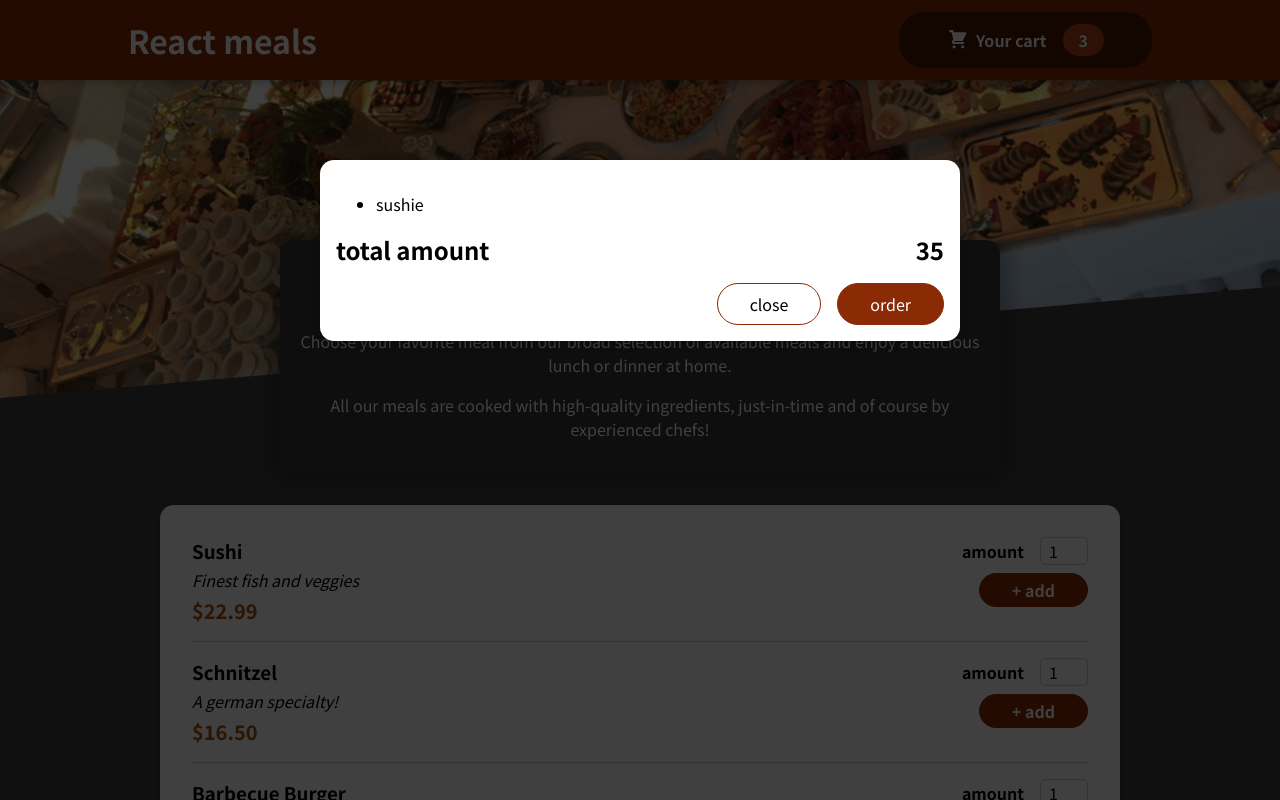
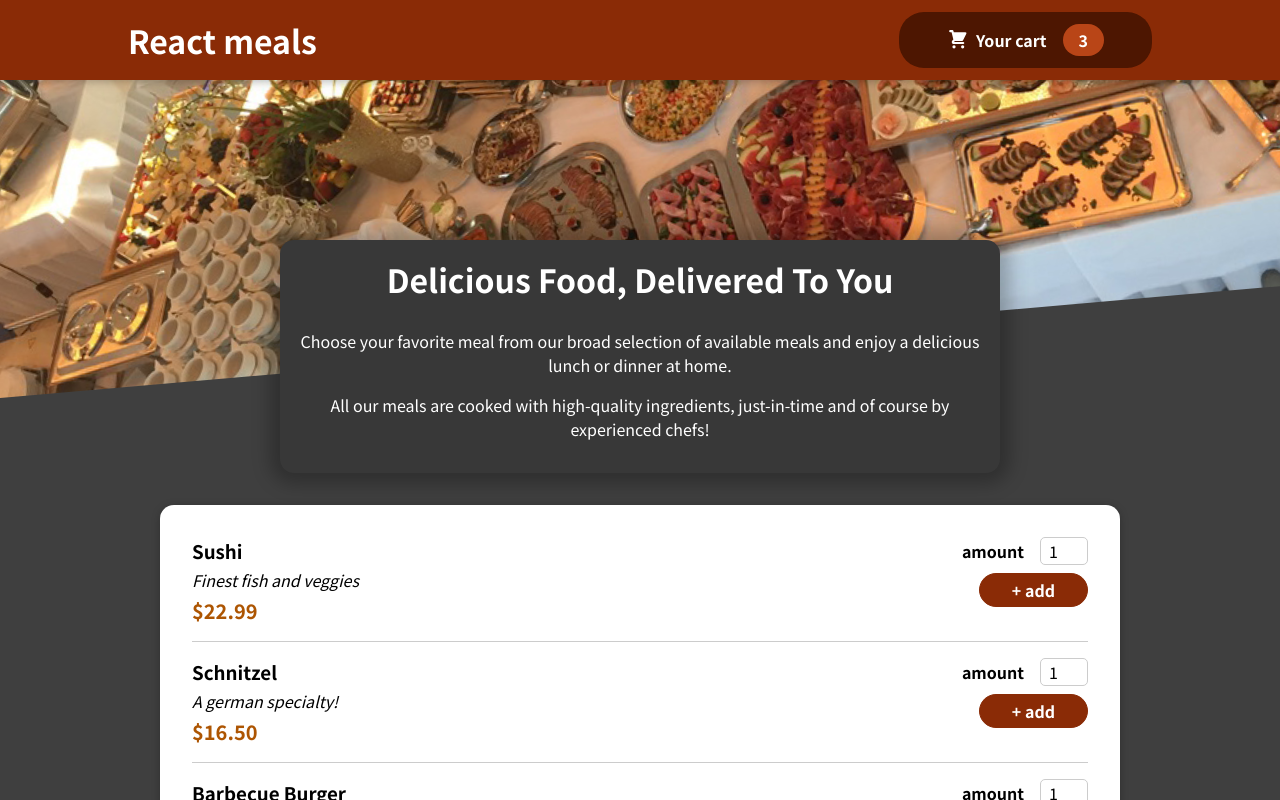
Before and after one commit to MiguelBrockmann/footudemy, a React (Create React App) app: page / in a window 1280 px wide. Shown: the top 800 px of the page. Built offline with nearby package versions, Linux system fonts and the light colour scheme.

Commit message:
modal logik wann auftauchen

```diff
--- a/src/App.js
+++ b/src/App.js
@@ -1,12 +1,23 @@
 import Header from "./components/Layout/Header";
 import Meals from "./components/Meals/Meals";
 import Cart from "./components/Cart/Cart";
+import {useEffect, useState} from "react";
 
 function App() {
+    const [cartIsShown,setCardIsShown]= useState(false);
+
+    const showCartHandler=()=>{
+        setCardIsShown(true);
+    }
+
+    const hideCartHandler=()=>{
+        setCardIsShown(false);
+    }
+
   return (
     <>
-        <Cart/>
-      <Header></Header>
+        {cartIsShown && <Cart hideModal={hideCartHandler}/>}
+        <Header showModal={showCartHandler} />
         <main>
             <Meals/>
         </main>
--- a/src/components/Cart/Cart.js
+++ b/src/components/Cart/Cart.js
@@ -16,7 +16,7 @@ const Cart= props =>{
                 <span>35</span>
             </div>
             <div className={classes.actions}>
-            <button className={classes["button-alt"]}> close</button>
+            <button className={classes["button-alt"]} onClick={props.hideModal}> close</button>
             <button className={classes.button}>order</button>
             </div>
             </Modal>
--- a/src/components/Layout/Header.js
+++ b/src/components/Layout/Header.js
@@ -8,7 +8,7 @@ const Header = props => {
         <>
             <header className={classes.header}>
                 <h1> React meals</h1>
-                <HeaderCartButton></HeaderCartButton>
+                <HeaderCartButton showModal2={props.showModal}></HeaderCartButton>
             </header>
             <div className={classes['main-image']}> {/*[] weil css class eine - hat und kein ganzes wort deshalb mit braces*/}
                 <img src={mealsImage}/>
--- a/src/components/Layout/HeaderCartButton.js
+++ b/src/components/Layout/HeaderCartButton.js
@@ -3,7 +3,7 @@ import classes from './HeaderCartButton.module.css'
 
 const HeaderCartButton = props =>{
      return(
-         <button className={classes.button}>
+         <button className={classes.button} onClick={props.showModal2}>
              <span className={classes.icon}> <Carticon/></span>
              <span> Your cart</span>
              <span className={classes.badge}>3</span>
--- a/src/components/UI/Modal.js
+++ b/src/components/UI/Modal.js
@@ -20,7 +20,7 @@ const portalElement = document.getElementById('overlays'); //overlasys in index.
 const Modal = (props) => {
     return (
         <Fragment>
-            {ReactDOM.createPortal(<Backdrop  />, portalElement)} {/*reihenfolge egal wegen z index von modaloverlay ist grösser als der vom backdrop also overlay immer drüber*/}
+            {ReactDOM.createPortal(<Backdrop/>, portalElement)} {/*reihenfolge egal wegen z index von modaloverlay ist grösser als der vom backdrop also overlay immer drüber*/}
             {ReactDOM.createPortal(<ModalOverlay>{props.children}</ModalOverlay>, portalElement)} {/*//returnt mit children alles was in <modal>x</modal> x drinne ist*/}
         </Fragment>
     );
```
